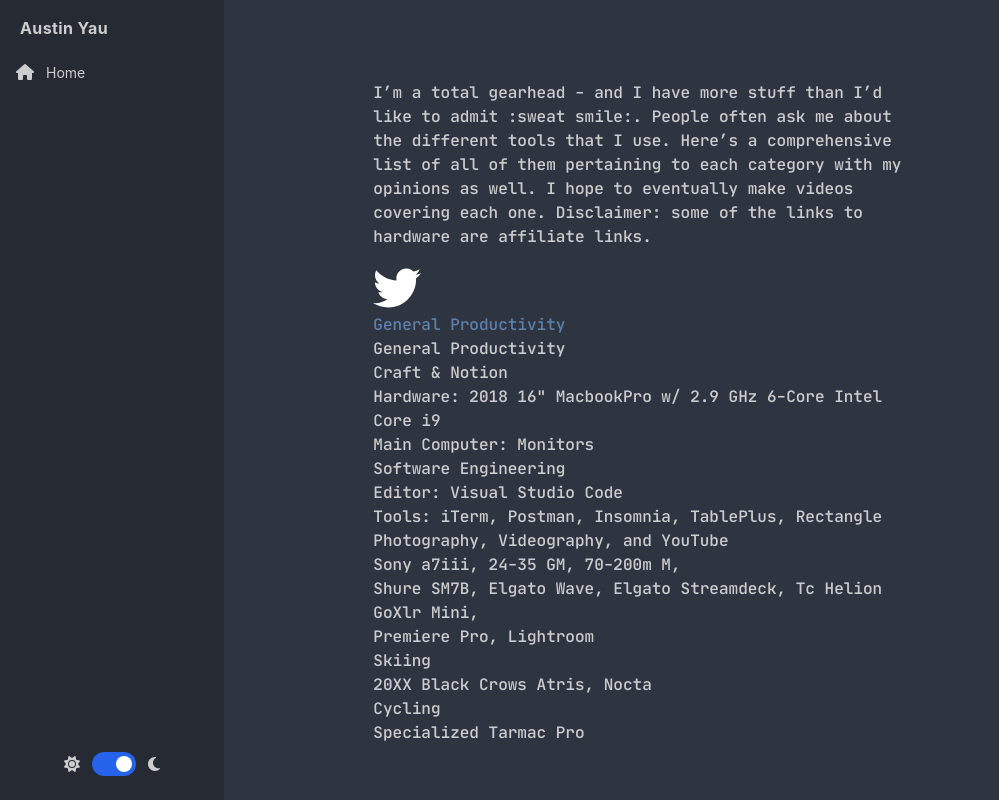
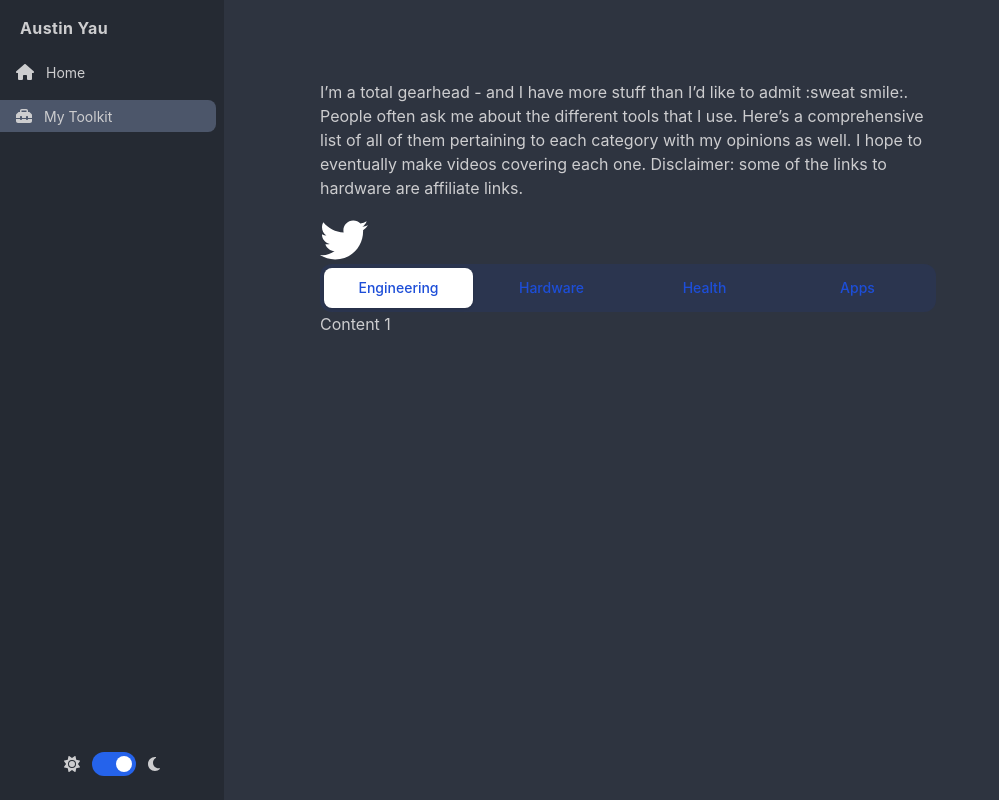
Before and after one commit to ausyau/austinOS, a Next.js app: page /toolkit in a window 1280 px wide. Shown: the whole page, without its empty margins (0-999 px from the left). Built offline with nearby package versions, Linux system fonts and the light colour scheme.

Commit message:
initial setup for toolkit page
refactor as well

```diff
--- a/pages/index.tsx
+++ b/pages/index.tsx
@@ -9,6 +9,7 @@
 import {Disclosure, Transition} from "@headlessui/react";
 import {FaIcon} from "../src/assets/icons";
 import {formatChangelog, FormattedFeature} from "../src/utils/formatChangelog";
+import { PageWrapper } from "../src/components/Page/PageWrapper";
 
 const NOTION_API_KEY = process.env.NOTION_API_KEY;
 const LABEL_STYLE =
@@ -254,18 +255,15 @@
   const {changelog} = data;
 
   return (
-    <div className="flex flex-row flex-1 min-h-screen bg-primary pb-72 overflow-hidden overscroll-none">
-      <Header />
-      <NavBar />
-      <div className="flex flex-col items-center justify-start flex-1 mt-20 text-primary ">
-        <div className="pr-6 xl:mr-0 md:w-8/12 lg:w-7/12 xl:w-6/12 ">
-          <Description />
-          <Social />
-          <Work />
-          <ChangeLog changelog={changelog} />
-        </div>
-      </div>
-    </div>
+    <PageWrapper>
+
+                <Description />
+                <Social />
+                <Work />
+                <ChangeLog changelog={changelog} />
+
+    </PageWrapper>
+
   );
 };
 
--- a/pages/toolkit.tsx
+++ b/pages/toolkit.tsx
@@ -1,8 +1,15 @@
 import {Header} from "../src/components/Header";
 import {NavBar} from "../src/components/Navigation/NavBar";
 
-import {Disclosure, Transition} from "@headlessui/react";
+import {Disclosure, Transition, Tab} from "@headlessui/react";
 import {FontAwesomeIcon} from "@fortawesome/react-fontawesome";
+import clsx from "clsx";
+import { PageWrapper } from "../src/components/Page/PageWrapper";
+
+// This page will be tabs of different groupings
+// Software, Hardware, Activites
+// Inside each, there will be a group
+// Clicking an item will open a modal on Desktop that shows more information
 
 // function MyDialog({open, setIsOpen}) {
 //   return (
@@ -61,18 +68,51 @@
   );
 };
 
+const TabTest = () => {
+  const TabListSections = [
+    {name: 'Engineering'},
+    {name: 'Hardware'},
+    {name: 'Health'},
+    {name: 'Apps'},
+
+  ]
+
+  return (
+    <Tab.Group>
+      <Tab.List className="flex space-x-1 rounded-xl bg-blue-900/20 p-1">
+        {TabListSections.map((section, index) => {
+          return (
+            <Tab key={index} className={({ selected }) =>
+            clsx(
+              'w-full rounded-lg py-2.5 text-sm font-medium leading-5 text-blue-700',
+              'ring-white ring-opacity-60 ring-offset-2 ring-offset-blue-400 focus:outline-none focus:ring-2',
+              selected
+                ? 'bg-white shadow'
+                : 'text-blue-100 hover:bg-white/[0.12] hover:text-white'
+            )
+          }>{section.name}</Tab>
+          )
+        })}
+
+
+      </Tab.List>
+      <Tab.Panels>
+        <Tab.Panel>Content 1</Tab.Panel>
+        <Tab.Panel>Content 2</Tab.Panel>
+        <Tab.Panel>Content 3</Tab.Panel>
+      </Tab.Panels>
+    </Tab.Group>
+  )
+}
+
 const ToolKit = () => {
   // const [isOpen, setIsOpen] = useState(true);
   // const onClick = () => {
   //   setIsOpen(!isOpen);
   // };
   return (
-    <div className="flex flex-row flex-1 min-h-screen bg-primary">
-      <Header />
-      <NavBar />
-      {/* <MyDialog open={isOpen} setIsOpen={setIsOpen} /> */}
-      <div className="flex flex-col items-center justify-start flex-1 mt-20 font-mono text-primary">
-        <div className="w-5/12 ">
+    <PageWrapper>
+
       <p className="pb-4">
         I’m a total gearhead - and I have more stuff than I’d like to admit
         :sweat smile:. People often ask me about the different tools that I
@@ -86,8 +126,8 @@
       <div>
         <FontAwesomeIcon size="3x" icon={["fab", "twitter"]} inverse />
       </div>
-          <General />
-          <div>General Productivity</div>
+      <TabTest />
+      {/* <div>General Productivity</div>
       <p>Craft & Notion</p>
       <p>{`Hardware: 2018 16" MacbookPro w/ 2.9 GHz 6-Core Intel Core i9`}</p>
       <p>Main Computer: Monitors</p>
@@ -103,10 +143,9 @@
       <div>Skiing</div>
       <p>20XX Black Crows Atris, Nocta</p>
       <div>Cycling</div>
-          <p>Specialized Tarmac Pro </p>
-        </div>
-      </div>
-    </div>
+      <p>Specialized Tarmac Pro </p> */}
+    </PageWrapper>
+
   );
 };
 
--- a/src/assets/icons/icons.tsx
+++ b/src/assets/icons/icons.tsx
@@ -11,6 +11,7 @@
   faSquare,
   faBars,
   faXmark,
+  faToolbox,
 } from "@fortawesome/free-solid-svg-icons";
 import type {IconName, IconDefinition} from "@fortawesome/free-solid-svg-icons";
 
@@ -29,6 +30,7 @@
   square: faSquare,
   bars: faBars,
   xmark: faXmark,
+  toolbox: faToolbox,
 };
 
 export const FaIcon = (props: FAIconProps) => {
--- a/src/components/Navigation/NavBar/NavBar.tsx
+++ b/src/components/Navigation/NavBar/NavBar.tsx
@@ -13,7 +13,7 @@
   {label: "Home", link: "/", iconname: "house-blank"},
   // {label: "YouTube", link: "/yt", icon: "YouTube"},
   // {label: "Projects", link: "/projects", icon: "Project"},
-  // {label: "My Toolkit", link: "/toolkit", icon: "Toolkit"},
+  {label: "My Toolkit", link: "/toolkit", iconname: "toolbox"},
   // {
   //   label: "Hobbies",
   //   link: "/hobbies",
--- /dev/null
+++ b/src/components/Page/PageWrapper.tsx
@@ -0,0 +1,18 @@
+import { Header } from "../Header";
+import { NavBar } from "../Navigation/NavBar";
+
+export const PageWrapper = ({children}) => {
+
+    return (
+      <div className="flex flex-row flex-1 min-h-screen bg-primary pb-72 overflow-hidden overscroll-none">
+        <Header />
+        <NavBar />
+        <div className="flex flex-col items-center justify-start flex-1 mt-20 text-primary ">
+          <div className="pr-6 xl:mr-0 md:w-8/12 lg:w-7/12 xl:w-6/12 ">
+            {children}
+          </div>
+        </div>
+      </div>
+    );
+
+}
```
Lines whose indentation alone changed are shown as unchanged.
